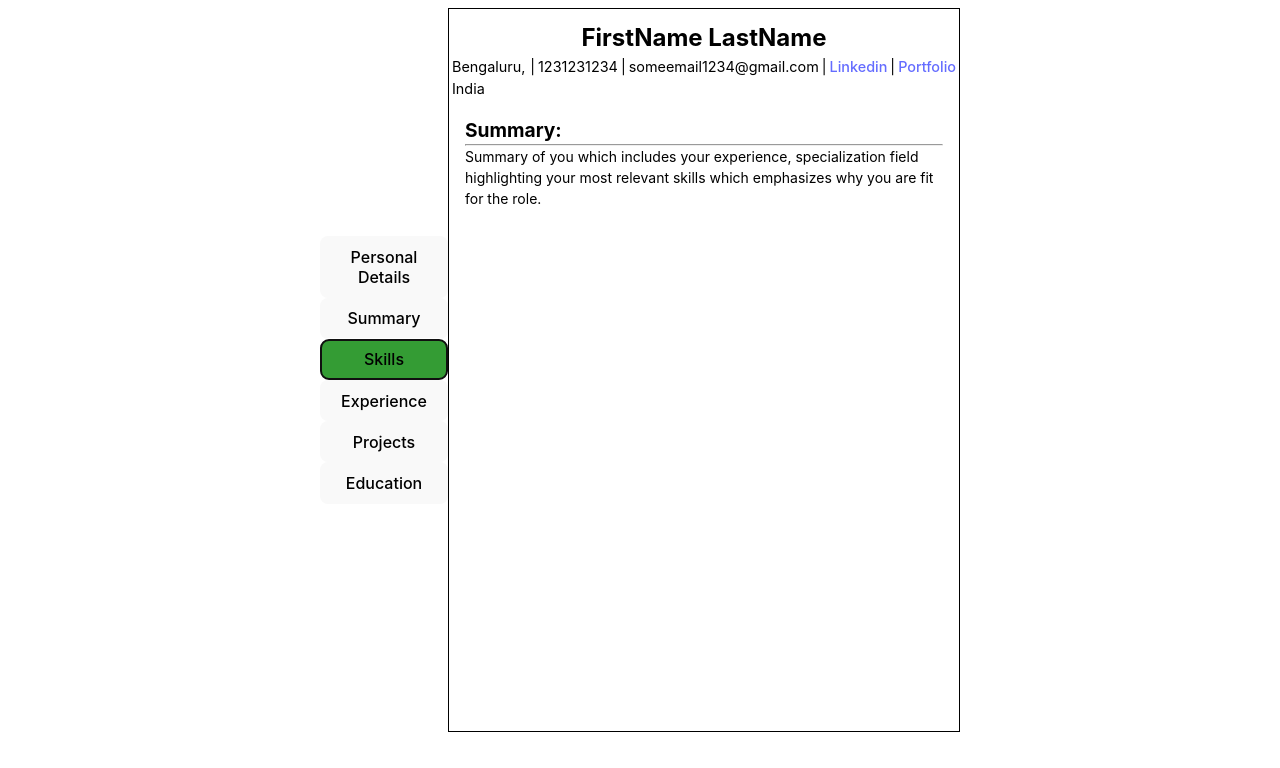
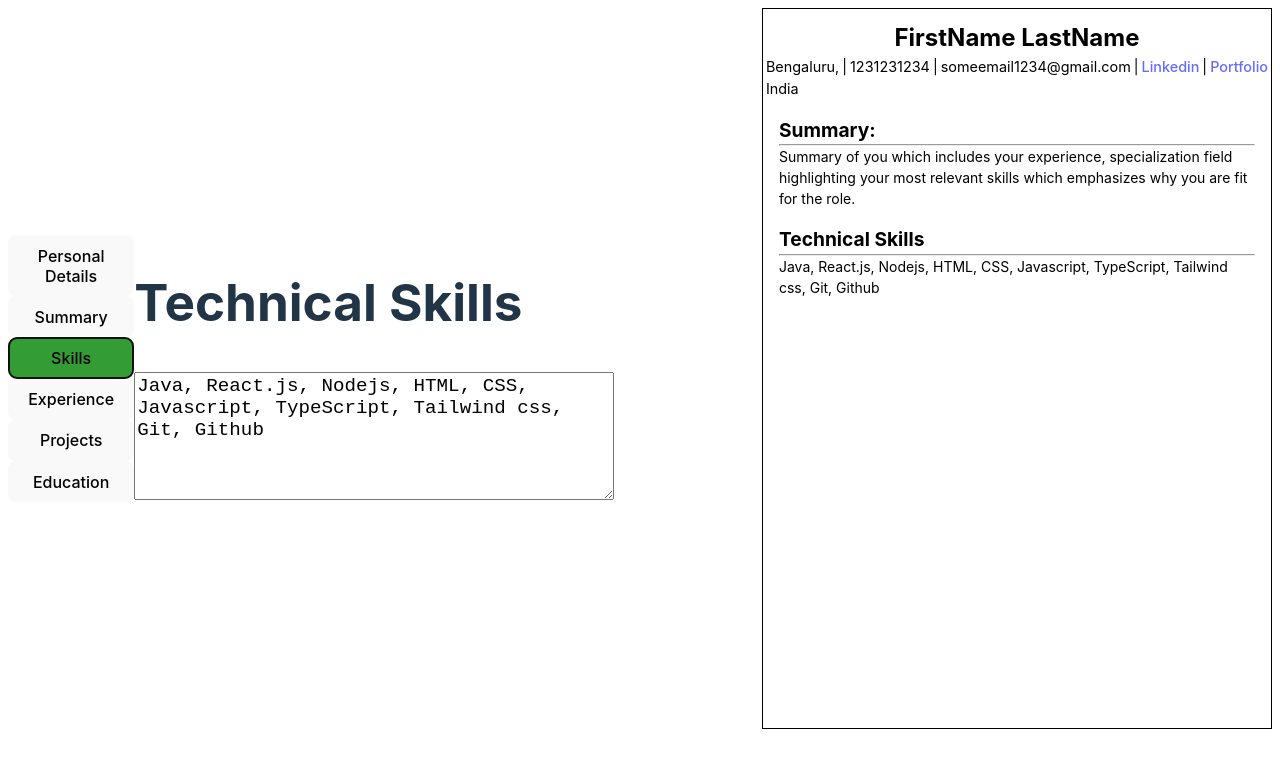
Before and after one commit to Punith1117/resume-builder, a React (Vite) app: page / in a window 1280 px wide. Both pictures are taken after a click on the button "Skills". Shown: the top 768 px of the page. Built offline with nearby package versions, Linux system fonts and the light colour scheme.

Commit message:
add skillsInput component with basic css

```diff
--- a/src/App.jsx
+++ b/src/App.jsx
@@ -5,6 +5,7 @@ import PersonalDetailsInput from './components/PersonalDetailsInput'
 import SummaryInput from './components/SummaryInput'
 import './styles/output.css'
 import './styles/input.css'
+import SkillsInput from './components/SkillsInput'
 
 function App() {
   const [currentSectionIndex, setCurrentSectionIndex] = useState(0)
@@ -17,10 +18,12 @@ function App() {
     linkedin: 'direct link'
   })
   const [summary, setSummary] = useState ('Summary of you which includes your experience, specialization field highlighting your most relevant skills which emphasizes why you are fit for the role.')
+  const [skills, setSkills] = useState('Java, React.js, Nodejs, HTML, CSS, Javascript, TypeScript, Tailwind css, Git, Github')
 
   const sections = [
     <PersonalDetailsInput personalDetails={personalDetails} setPersonalDetails={setPersonalDetails}/>,
-    <SummaryInput summary={summary} setSummary={setSummary}></SummaryInput>
+    <SummaryInput summary={summary} setSummary={setSummary}></SummaryInput>,
+    <SkillsInput skills={skills} setSkills={setSkills}></SkillsInput>
   ]
   return (
     <div className='wrapper'>
@@ -30,7 +33,7 @@ function App() {
       >
       </Nav>
       {sections[currentSectionIndex]}
-      <OutputSection personalDetails={personalDetails} summary={summary}></OutputSection>
+      <OutputSection personalDetails={personalDetails} summary={summary} skills={skills}></OutputSection>
     </div>
   )
 }
--- a/src/components/OutputSection.jsx
+++ b/src/components/OutputSection.jsx
@@ -1,4 +1,4 @@
-export default function OutputSection({personalDetails, summary}) {
+export default function OutputSection({personalDetails, summary, skills}) {
     return <section className="output" style={{backgroundColor: 'white'}}>
         <main className="a4-size">
             <div className="head">
@@ -17,6 +17,11 @@ export default function OutputSection({personalDetails, summary}) {
                 <hr />
                 <p>{summary}</p>
             </div>
+            <div className="skills">
+                <h2>Technical Skills</h2>
+                <hr />
+                <p>{skills}</p>
+            </div>
         </main>
     </section>
 }
--- /dev/null
+++ b/src/components/SkillsInput.jsx
@@ -0,0 +1,8 @@
+export default function SkillsInput({skills, setSkills}) {
+    return (
+        <section className="input-skills input-section">
+            <h1>Technical Skills</h1>
+            <textarea value={skills} onChange={(e) => setSkills(e.target.value)}></textarea>
+        </section>
+    )
+}
--- a/src/styles/input.css
+++ b/src/styles/input.css
@@ -17,3 +17,11 @@
         height: 8rem;
     }
 }
+
+.input-skills {
+    textarea {
+        font-size: 1.2rem;
+        width: 30rem;
+        height: 8rem;
+    }
+}
--- a/src/styles/output.css
+++ b/src/styles/output.css
@@ -35,7 +35,7 @@
     }
   }
 
-.summary {
+.summary, .skills {
     margin: 1rem;
     * {
         margin: 0;
```
